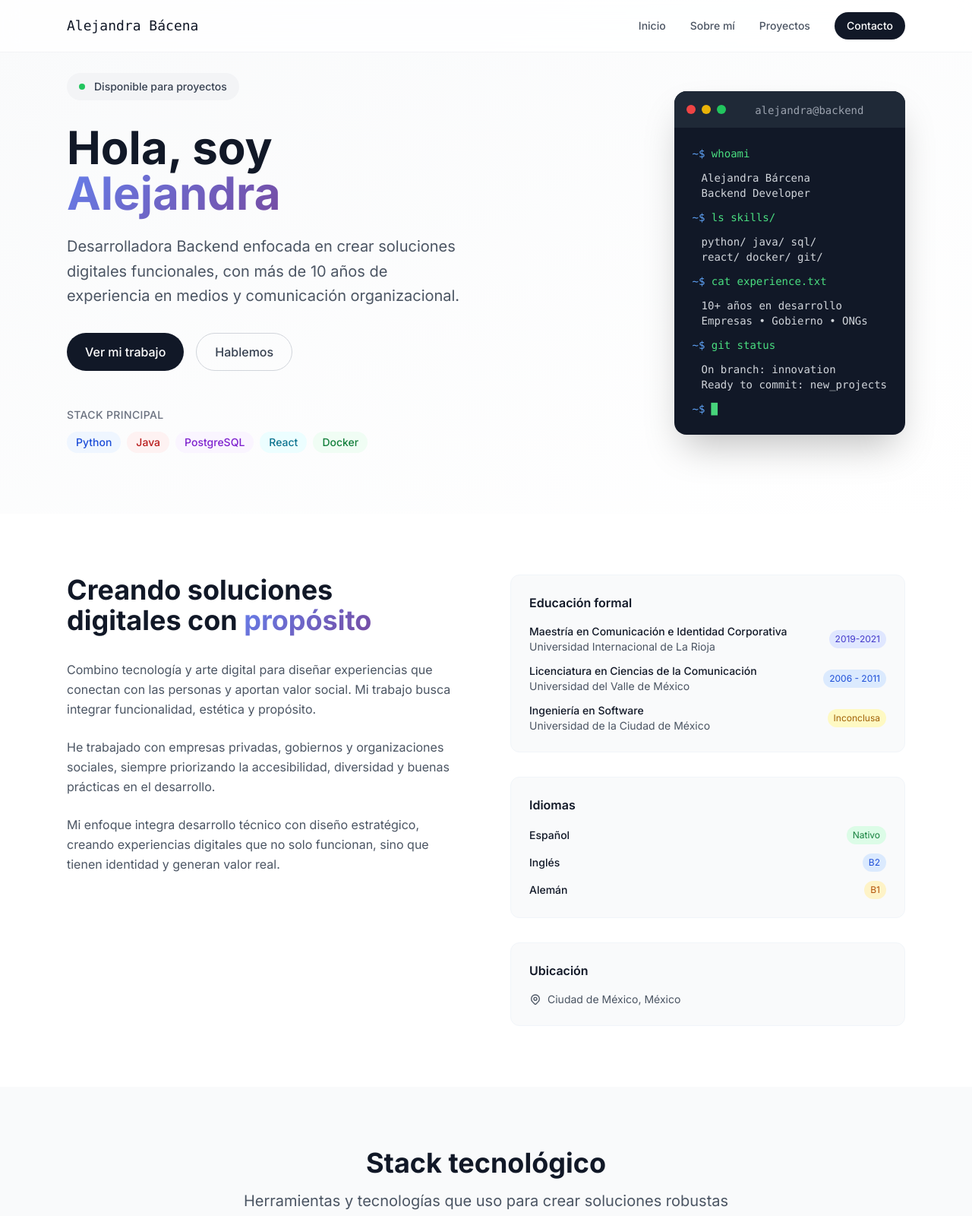
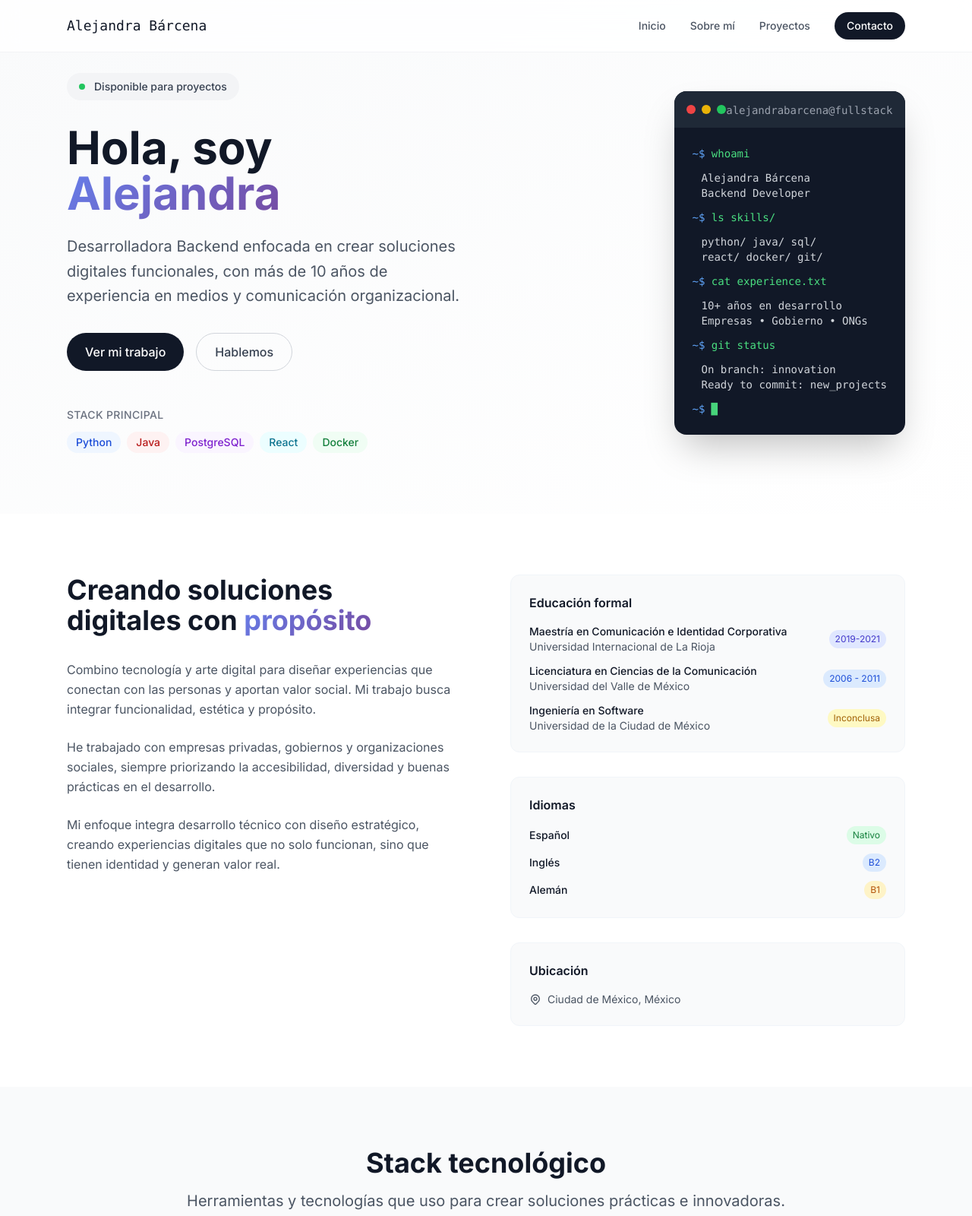
Before and after one commit to alejandrabarcena/revicv, a website: page index.html in a window 1280 px wide. Shown: the top 1600 px of the page at 76% size. Drawn offline with nearby package versions, Linux system fonts and the light colour scheme.

Commit message:
sube cambios

```diff
--- a/index.html
+++ b/index.html
@@ -80,7 +80,7 @@
     >
       <div class="max-w-6xl mx-auto px-6 py-4">
         <div class="flex items-center justify-between">
-          <div class="font-mono font-medium text-lg">Alejandra Bácena</div>
+          <div class="font-mono font-medium text-lg">Alejandra Bárcena</div>
           <div class="hidden md:flex items-center space-x-8">
             <a
               href="#inicio"
@@ -212,7 +212,7 @@
                 </div>
                 <div class="flex-1 text-center">
                   <span class="text-gray-400 text-sm font-mono"
-                    >alejandra@backend</span
+                    >alejandrabarcena@fullstack</span
                   >
                 </div>
               </div>
@@ -408,7 +408,8 @@
         <div class="text-center mb-16">
           <h2 class="text-4xl font-bold mb-4">Stack tecnológico</h2>
           <p class="text-xl text-gray-600 text-balance">
-            Herramientas y tecnologías que uso para crear soluciones robustas
+            Herramientas y tecnologías que uso para crear soluciones prácticas e
+            innovadoras.
           </p>
         </div>
 
```
